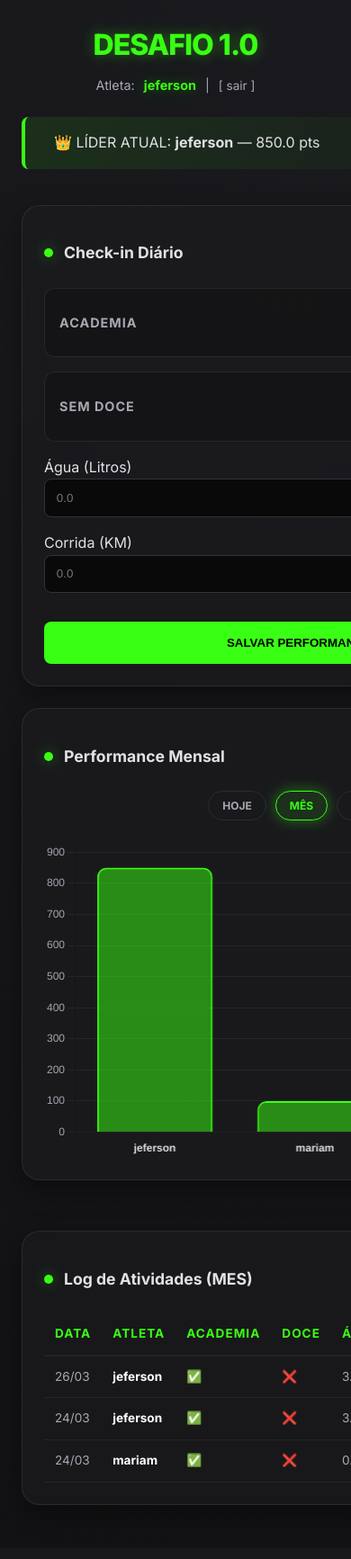
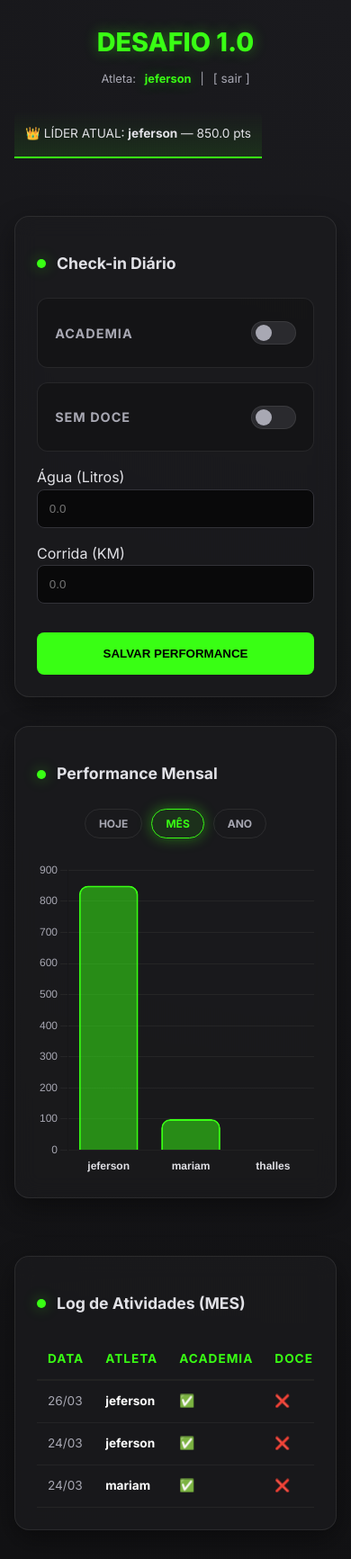
Before and after one commit to jefersontaveira/desafio-1.0, a Django app: page / in a window 390 px wide; the page is wider, and only the part inside the window is pictured. Shown: that part at 90% size. Before the commit the page ends 1678 px from the top of that part, so only its background shows below. Run offline with Django 5.2, Linux system fonts and the light colour scheme; a user stored in the database is signed in; data comes from the database, SQL or seed files in the repository; both versions use the stored data as it was after the commit.

Commit message:
fix: adiciona melhor layout

```diff
--- a/desafio/static/css/style.css
+++ b/desafio/static/css/style.css
@@ -90,7 +90,9 @@ header {
 }
 
 .winner-box {
-    grid-column: 1 / -1;
+    /* FLEXBOX: Garante que a caixa ocupe 100% da linha e empurre os cards para baixo */
+    flex: 0 0 100%;
+    box-sizing: border-box; /* Evita que o padding vaze a tela */
     background: linear-gradient(90deg, rgba(57, 255, 20, 0.1), transparent);
     border-left: 4px solid var(--neon-green);
     padding: 1rem 2rem;
@@ -99,24 +101,36 @@ header {
 }
 
 /* ==========================================================================
-   4. LAYOUT E CARDS
+   4. LAYOUT E CARDS (AGORA COM FLEXBOX)
    ========================================================================== */
 .container {
     max-width: 1000px;
     margin: 0 auto;
     padding: 0 1.5rem 3rem;
-    display: grid;
-    grid-template-columns: 1fr 1fr;
+    display: flex;
+    flex-wrap: wrap; /* Permite que os itens pulem de linha quando não couberem */
     gap: 2rem;
-    align-items: start;
+    align-items: flex-start; /* Alinha os cards pelo topo */
 }
 
 .card {
+    /* FLEXBOX: Cada card tenta ocupar o máximo de espaço possível, dividindo a tela meio a meio */
+    flex: 1;
+    min-width: 300px; /* Garante que o card não esprema demais antes de pular pro mobile */
+    box-sizing: border-box;
+
     background: var(--card-color);
     border: 1px solid var(--glass-border);
     border-radius: 1.25rem;
     padding: 2rem;
     box-shadow: 0 10px 30px rgba(0, 0, 0, 0.4);
+}
+
+/* Se você adicionar uma tabela no futuro e quiser que ela ocupe a tela toda, use esta classe no HTML: class="card glass full-width" */
+.card.full-width {
+    flex: 0 0 100%; /* Força o card a ocupar 100% da largura do container */
+    max-width: 100%; /* Garante que não vaze para fora da tela */
+    margin-top: 1rem; /* Dá um pequeno respiro entre os gráficos e a tabela */
 }
 
 .glass {
@@ -323,58 +337,68 @@ input:checked + .slider:before {
 }
 
 /* ==========================================================================
-   8. RESPONSIVIDADE (MOBILE E TABLETS)
+   8. RESPONSIVIDADE COMPLETA (MOBILE E TABLETS)
    ========================================================================== */
 
-/* Telas menores que 850px (Tablets e Celulares deitados) */
+/* Telas médias (Tablets) */
 @media (max-width: 850px) {
     .container {
-        /* Transforma as duas colunas em uma só (um card embaixo do outro) */
-        grid-template-columns: 1fr;
-        gap: 1.5rem;
+        /* Com flex, trocar a direção empilha os cards perfeitamente */
+        flex-direction: column;
     }
-
-    .winner-box {
-        /* Remove o limite de colunas já que agora só tem uma */
-        grid-column: auto;
+    .card {
+        width: 100%; /* Garante que o card preencha a tela do tablet */
     }
 }
 
-/* Telas menores que 600px (Smartphones em pé) */
+/* Telas pequenas (Celulares em pé) */
 @media (max-width: 600px) {
     header {
         padding: 1.5rem 1rem;
     }
 
     .neon-title {
-        /* Diminui um pouco o título para não quebrar a linha no celular */
-        font-size: 2rem;
+        font-size: 1.8rem;
+        letter-spacing: 0;
+    }
+
+    .user-badge {
+        font-size: 0.8rem;
+    }
+
+    .container {
+        padding: 0 1rem 2rem;
+    }
+
+    /* Ajuste da Caixa do Vencedor (Evita Vazamento de Texto) */
+    .winner-box {
+        padding: 1rem 0.75rem;
+        text-align: center;
+        font-size: 0.85rem;
+        line-height: 1.4;
+        border-left: none;
+        border-bottom: 2px solid var(--neon-green);
+        background: linear-gradient(0deg, rgba(57, 255, 20, 0.1), transparent);
+        border-radius: 0.5rem 0.5rem 0 0;
     }
 
     .card {
-        /* Reduz o espaço interno do card para aproveitar melhor a tela do celular */
         padding: 1.5rem;
+        border-radius: 1rem;
     }
 
+    /* Coloca Água e Corrida um embaixo do outro no celular */
     .row {
-        /* Essa é a mágica! Coloca os campos do formulário um embaixo do outro no celular */
         flex-direction: column;
         gap: 1rem;
     }
 
-    .checkbox-card {
-        /* Garante que o texto e o botão de "switch" fiquem bem espaçados */
-        padding: 0.8rem 1rem;
-    }
-
     .filter-container {
-        /* Se os botões de filtro (Dia, Mês, Ano) ficarem apertados, eles pulam de linha */
         flex-wrap: wrap;
         gap: 10px;
     }
 
     .filter-btn {
-        /* Ajusta o tamanho do botão neon de filtro */
         padding: 6px 15px;
         font-size: 0.75rem;
     }
--- a/desafio/templates/desafio/dashboard.html
+++ b/desafio/templates/desafio/dashboard.html
@@ -32,7 +32,7 @@
             </div>
         {% endif %}
 
-        <section class="card glass">
+        <section class="card glass full-width">
             <h2><span class="dot"></span> Check-in Diário</h2>
             <form method="POST" action="{% url 'registrar' %}">
                 {% csrf_token %}
```
Also changed, not shown: db.sqlite3.
